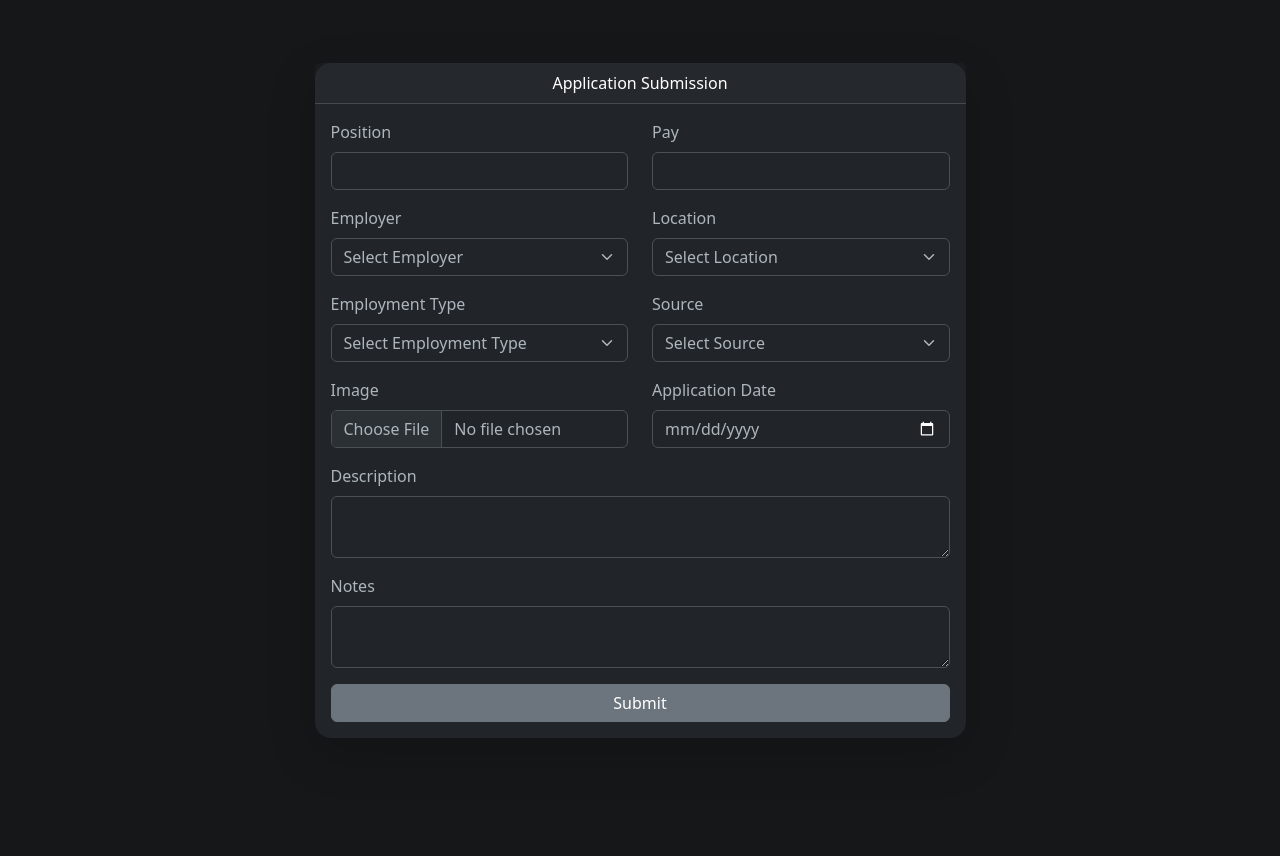
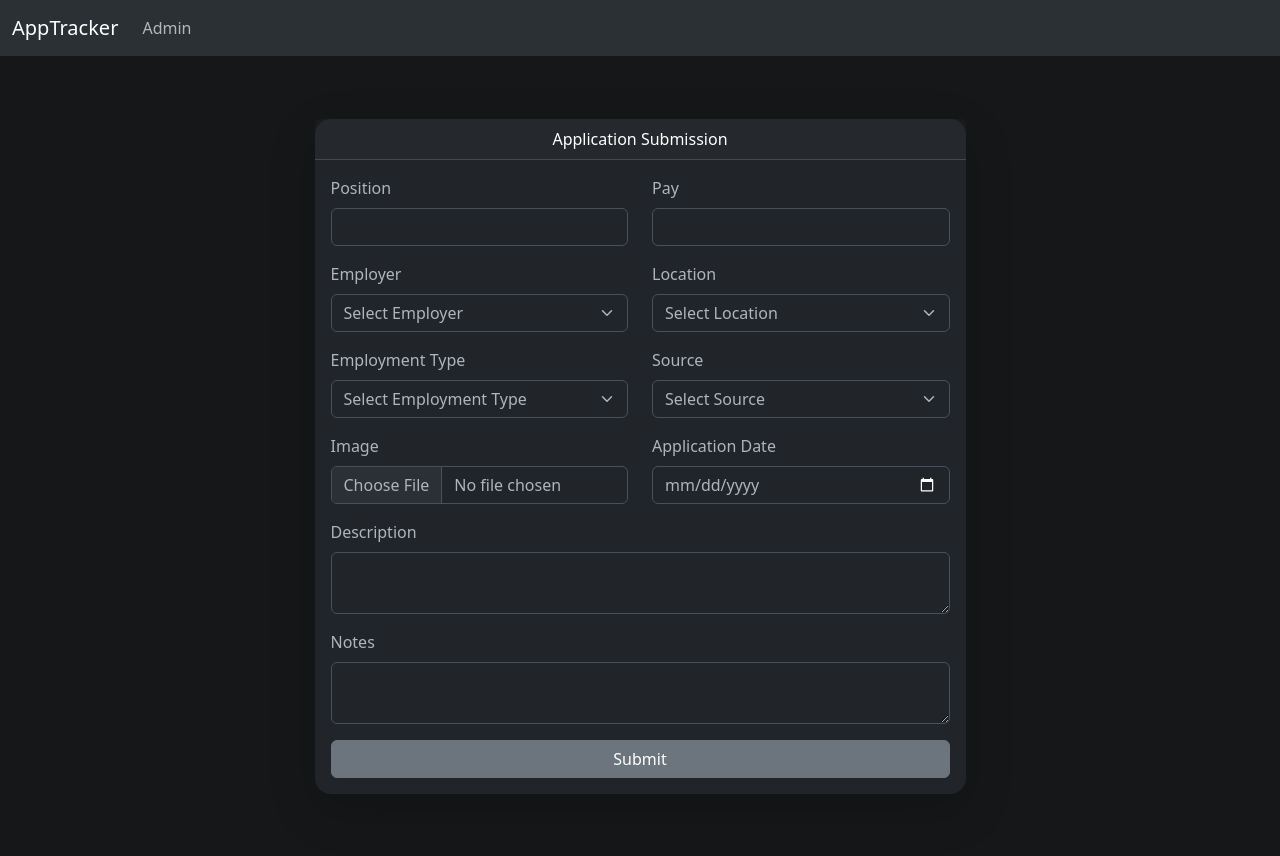
Before and after one commit to ale202008/ApplicationTracker, a Django app: page / in a window 1280 px wide. Before the commit the page ends 738 px from the top, so only its background shows below. Run offline with Django 5.2, Linux system fonts and the light colour scheme; data comes from the database, SQL or seed files in the repository; both versions use the stored data as it was after the commit; style sheets or scripts are compiled from the project's sources; some libraries are stand-ins or nearby versions.

Commit message:
Added a navbar.

```diff
--- a/apptracker/templates/base.html
+++ b/apptracker/templates/base.html
@@ -26,6 +26,23 @@
 
     </head>
     <body data-bs-theme="dark">
+        <nav class="navbar navbar-expand-lg bg-body-tertiary">
+            <div class="container-fluid">
+              <a class="navbar-brand" href="/">AppTracker</a>
+              <button class="navbar-toggler" type="button" data-bs-toggle="collapse" data-bs-target="#navbarNav" aria-controls="navbarNav" aria-expanded="false" aria-label="Toggle navigation">
+                <span class="navbar-toggler-icon"></span>
+              </button>
+              <div class="collapse navbar-collapse" id="navbarNav">
+                <ul class="navbar-nav">
+                  <li class="nav-item">
+                    <a class="nav-link" aria-current="page" href="/admin">Admin</a>
+                  </li>
+                </ul>
+              </div>
+            </div>
+          </nav>
+
+
         {% block content %}
         {% endblock %}
     </body>
```
Also changed, not shown: apptracker/media/jewelersmutualappl(04-27-24).png (added), apptracker/media/resumasterappl(04-27-24).png (added), db.sqlite3.
